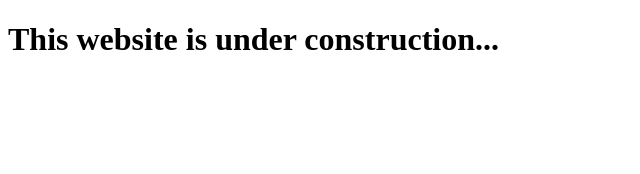
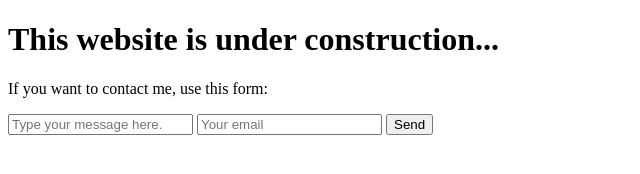
Before and after one commit to SupremeUser/rainerjlang.de, a plain HTML site: page index.html in a window 1280 px wide. Shown: the whole page, without its empty margins (0-640 px from the left). Drawn offline with Linux system fonts and the light colour scheme.

Commit message:
Added form html to the index

```diff
--- a/index.html
+++ b/index.html
@@ -1,6 +1,21 @@
 <!DOCTYPE html>
 <html>
+  <head>
+    <title>Meine Webseite</title>
+    <link rel="stylesheet" href="styles/styles.css" />
+  </head>
   <body>
     <h1>This website is under construction...</h1>
+    <p>If you want to contact me, use this form:</p>
+    <form action="https://formsubmit.co/el/lajici" method="POST">
+      <input
+        type="textarea"
+        name="message"
+        placeholder="Type your message here."
+        required
+      />
+      <input type="email" name="email" placeholder="Your email" required />
+      <button type="submit">Send</button>
+    </form>
   </body>
 </html>
```
